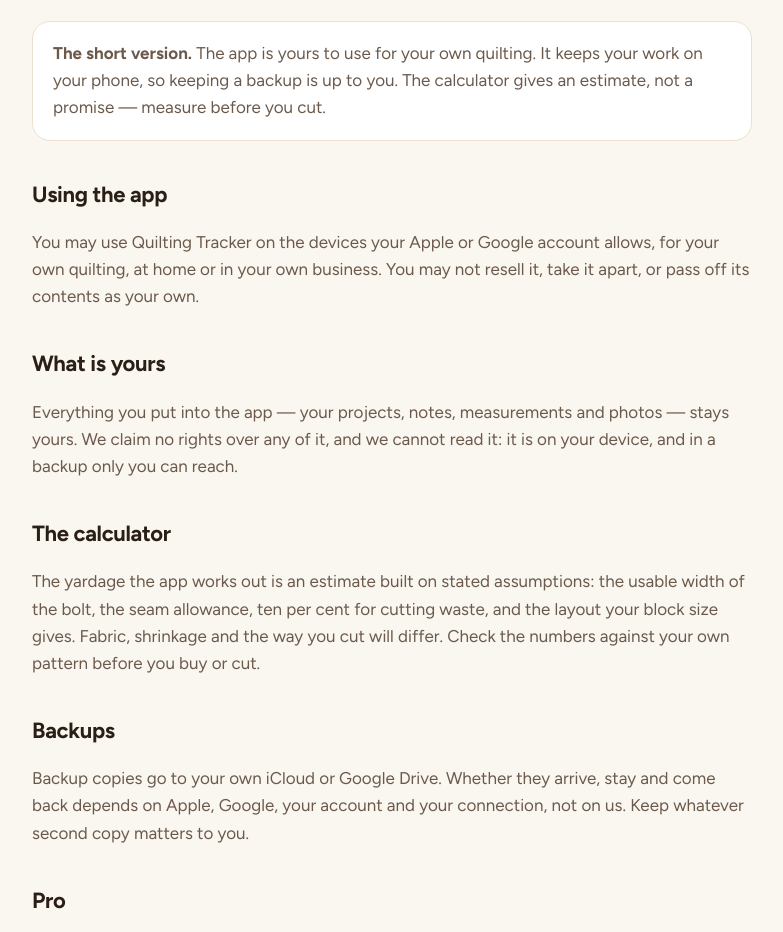
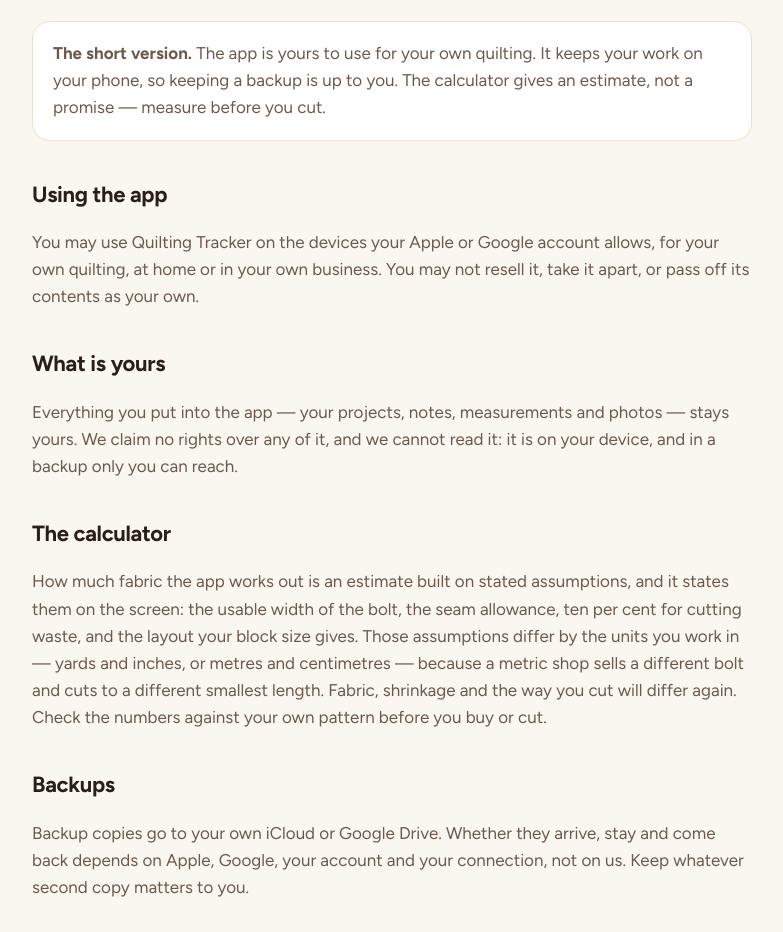
Before and after one commit to roman-stakhovskyi/app_docs, a plain HTML site: page quilting-tracker/terms.html in a window 1280 px wide. Shown: the part 130-1062 px from the top of the page, without its empty margins (248-1031 px from the left). Drawn offline with Linux system fonts and the light colour scheme.

Commit message:
say the calculator works in both measuring systems

```diff
--- a/quilting-tracker/terms.html
+++ b/quilting-tracker/terms.html
@@ -33,10 +33,12 @@
 backup only you can reach.</p>
 
 <h2>The calculator</h2>
-<p>The yardage the app works out is an estimate built on stated assumptions: the usable width of
-the bolt, the seam allowance, ten per cent for cutting waste, and the layout your block size
-gives. Fabric, shrinkage and the way you cut will differ. Check the numbers against your own
-pattern before you buy or cut.</p>
+<p>How much fabric the app works out is an estimate built on stated assumptions, and it states
+them on the screen: the usable width of the bolt, the seam allowance, ten per cent for cutting
+waste, and the layout your block size gives. Those assumptions differ by the units you work in
+— yards and inches, or metres and centimetres — because a metric shop sells a different bolt
+and cuts to a different smallest length. Fabric, shrinkage and the way you cut will differ
+again. Check the numbers against your own pattern before you buy or cut.</p>
 
 <h2>Backups</h2>
 <p>Backup copies go to your own iCloud or Google Drive. Whether they arrive, stay and come back
```
